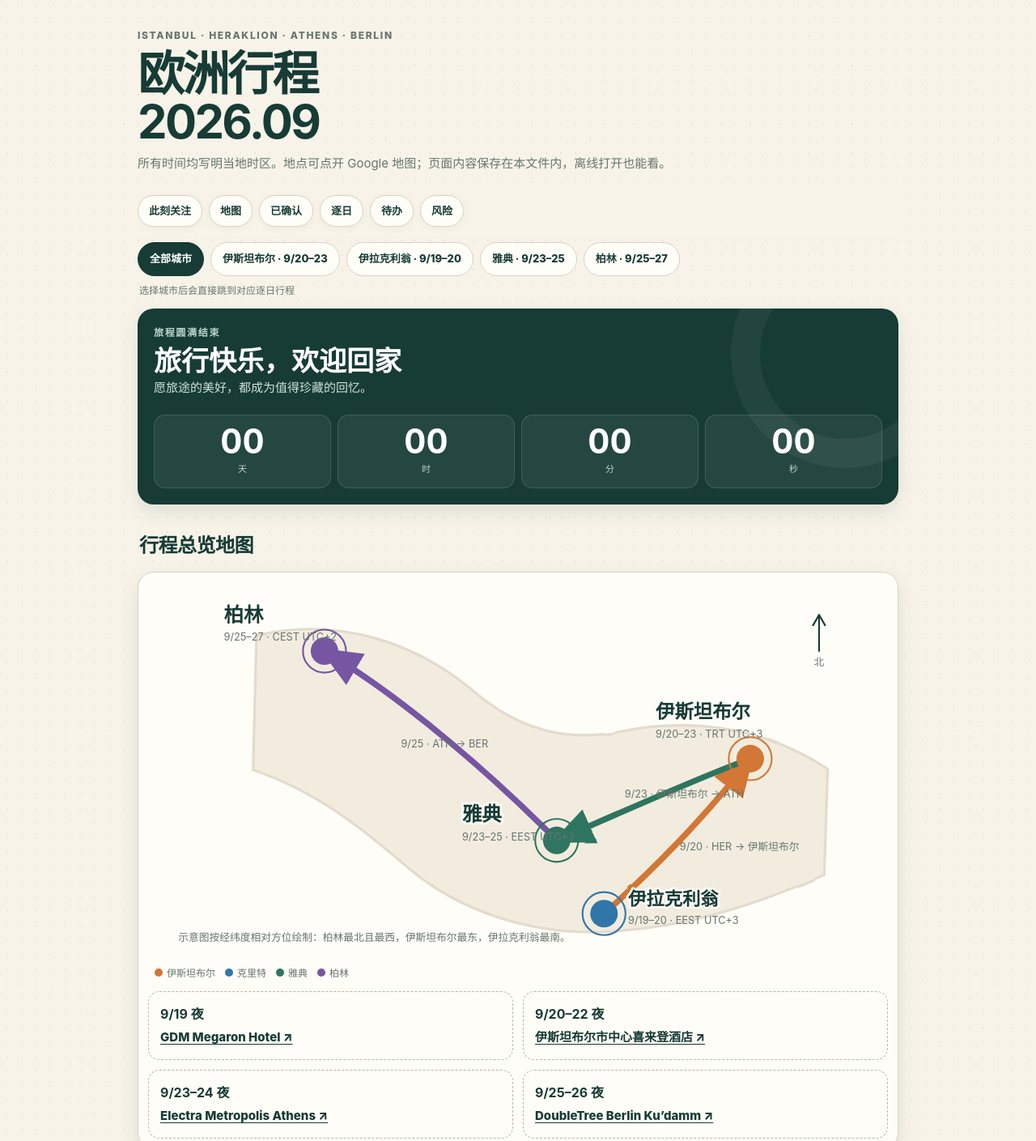
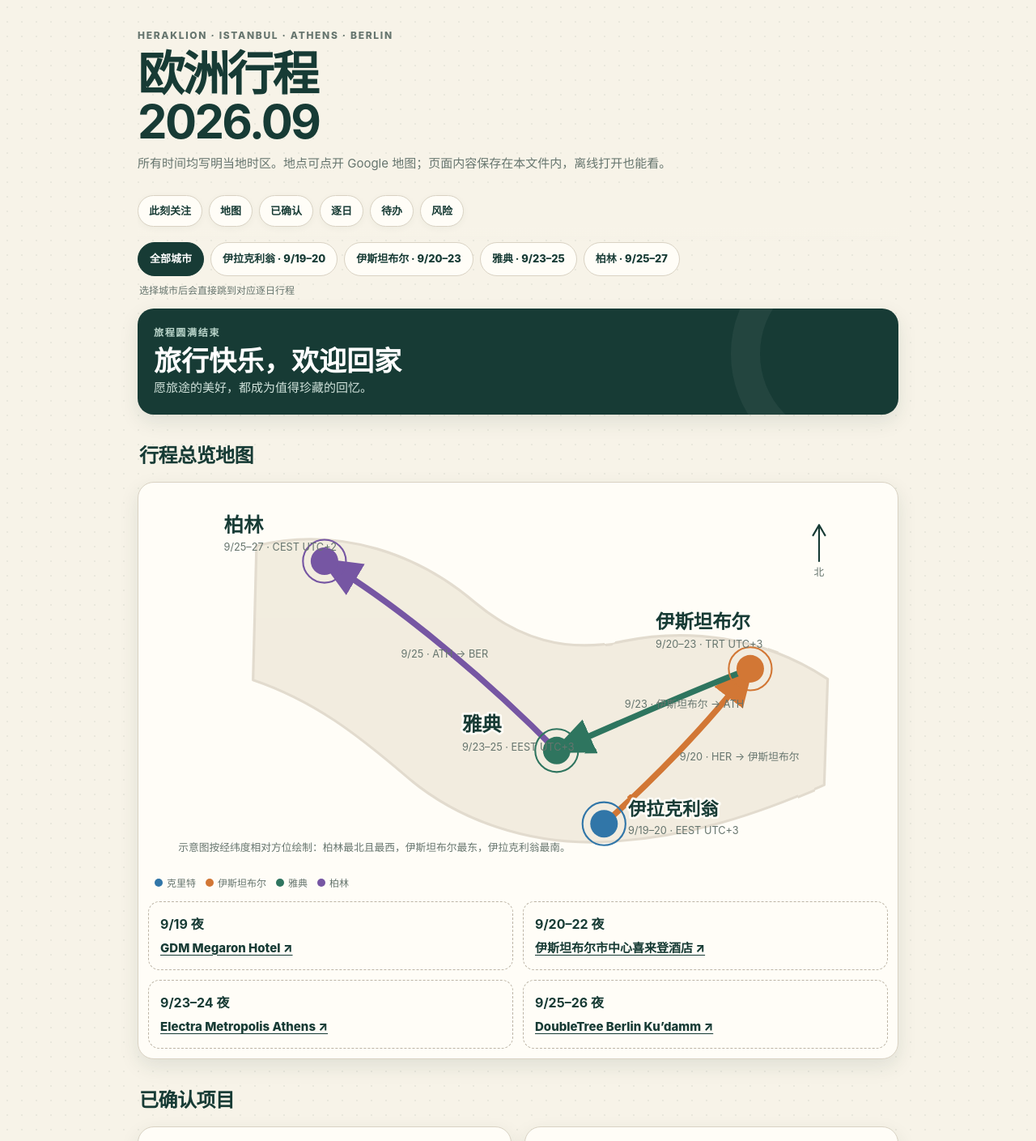
Before and after one commit to mintf2/europe-trip-2026, a plain HTML site: page index.html in a window 1280 px wide. Shown: the top 1409 px of the page at 81% size. Drawn offline with Linux system fonts and the light colour scheme.

Commit message:
Add files via upload

```diff
--- a/index.html
+++ b/index.html
@@ -11,15 +11,15 @@
 </head>
 <body>
 <div class="wrap">
-<header class="hero"><div class="eyebrow">Istanbul · Heraklion · Athens · Berlin</div><h1>欧洲行程<br>2026.09</h1><p>所有时间均写明当地时区。地点可点开 Google 地图；页面内容保存在本文件内，离线打开也能看。</p></header>
+<header class="hero"><div class="eyebrow">Heraklion · Istanbul · Athens · Berlin</div><h1>欧洲行程<br>2026.09</h1><p>所有时间均写明当地时区。地点可点开 Google 地图；页面内容保存在本文件内，离线打开也能看。</p></header>
 <nav class="nav" aria-label="页面导航"><a href="#now">此刻关注</a><a href="#overview">地图</a><a href="#bookings">已确认</a><a href="#days">逐日</a><a href="#todo">待办</a><a href="#risks">风险</a></nav>
-<div class="city-filter" role="tablist" aria-label="按城市查看逐日行程"><a class="city-chip active" role="tab" aria-selected="true" href="#days" data-city-filter="all">全部城市</a><a class="city-chip" role="tab" aria-selected="false" href="#city-istanbul" data-city-filter="istanbul">伊斯坦布尔 · 9/20–23</a><a class="city-chip" role="tab" aria-selected="false" href="#city-heraklion" data-city-filter="heraklion">伊拉克利翁 · 9/19–20</a><a class="city-chip" role="tab" aria-selected="false" href="#city-athens" data-city-filter="athens">雅典 · 9/23–25</a><a class="city-chip" role="tab" aria-selected="false" href="#city-berlin" data-city-filter="berlin">柏林 · 9/25–27</a></div>
+<div class="city-filter" role="tablist" aria-label="按城市查看逐日行程"><a class="city-chip active" role="tab" aria-selected="true" href="#days" data-city-filter="all">全部城市</a><a class="city-chip" role="tab" aria-selected="false" href="#city-heraklion" data-city-filter="heraklion">伊拉克利翁 · 9/19–20</a><a class="city-chip" role="tab" aria-selected="false" href="#city-istanbul" data-city-filter="istanbul">伊斯坦布尔 · 9/20–23</a><a class="city-chip" role="tab" aria-selected="false" href="#city-athens" data-city-filter="athens">雅典 · 9/23–25</a><a class="city-chip" role="tab" aria-selected="false" href="#city-berlin" data-city-filter="berlin">柏林 · 9/25–27</a></div>
 <p class="filter-note" id="filterNote">选择城市后会直接跳到对应逐日行程</p>
 
-<section id="now" class="card focus" aria-live="polite"><div class="eyebrow" id="focusEyebrow">此刻关注 · 下一项已知锚点</div><h2 id="nextTitle">读取行程时间…</h2><div class="focus-meta" id="nextMeta">倒计时按事件所在地 UTC 偏移计算</div><div class="countdown"><div class="unit"><b id="cdD">—</b><span>天</span></div><div class="unit"><b id="cdH">—</b><span>时</span></div><div class="unit"><b id="cdM">—</b><span>分</span></div><div class="unit"><b id="cdS">—</b><span>秒</span></div></div></section>
+<section id="now" class="card focus" aria-live="polite"><div class="eyebrow" id="focusEyebrow">旅程圆满结束</div><h2 id="nextTitle">旅行快乐，欢迎回家</h2><div class="focus-meta" id="nextMeta">愿旅途的美好，都成为值得珍藏的回忆。</div></section>
 
 <section id="overview"><h2 class="section-title">行程总览地图</h2><div class="card map-card">
-<svg viewBox="0 0 860 440" role="img" aria-label="按真实相对地理方位绘制的伊斯坦布尔、伊拉克利翁、雅典、柏林行程路线总览">
+<svg viewBox="0 0 860 440" role="img" aria-label="按真实相对地理方位绘制的伊拉克利翁、伊斯坦布尔、雅典、柏林行程路线总览">
 <defs><filter id="rough"><feTurbulence type="fractalNoise" baseFrequency=".015" numOctaves="2" seed="7" result="n"/><feDisplacementMap in="SourceGraphic" in2="n" scale="2"/></filter><marker id="routeArrow" markerWidth="8" markerHeight="8" refX="6" refY="3" orient="auto"><path d="M0,0 L0,6 L7,3 z" fill="context-stroke"/></marker></defs>
 <path d="M126 62 C225 38 317 74 380 128 C430 170 485 187 552 173 C625 158 713 166 790 217 L786 340 C708 374 628 401 535 406 C444 411 359 381 299 329 C244 282 193 242 122 218 Z" fill="#eee6d6" stroke="#d8cfbf" stroke-width="3" stroke-linejoin="round" opacity=".72" filter="url(#rough)"/>
 <path d="M530 385 C581 340 650 271 700 205" fill="none" stroke="#d27735" stroke-width="7" stroke-linecap="round" marker-end="url(#routeArrow)" filter="url(#rough)"/>
@@ -33,7 +33,7 @@
 <g transform="translate(780 38)"><path d="M0 42 V0 M0 0 L-7 12 M0 0 L7 12" fill="none" stroke="#173b35" stroke-width="2" stroke-linecap="round"/><text x="0" y="59" text-anchor="middle" class="map-note">北</text></g>
 <text x="35" y="417" class="map-note">示意图按经纬度相对方位绘制：柏林最北且最西，伊斯坦布尔最东，伊拉克利翁最南。</text>
 </svg>
-<div class="legend"><span><i class="dot" style="background:#d27735"></i>伊斯坦布尔</span><span><i class="dot" style="background:#3176a8"></i>克里特</span><span><i class="dot" style="background:#2f755f"></i>雅典</span><span><i class="dot" style="background:#7656a3"></i>柏林</span></div>
+<div class="legend"><span><i class="dot" style="background:#3176a8"></i>克里特</span><span><i class="dot" style="background:#d27735"></i>伊斯坦布尔</span><span><i class="dot" style="background:#2f755f"></i>雅典</span><span><i class="dot" style="background:#7656a3"></i>柏林</span></div>
 <div class="facts"><div class="fact"><b>9/19 夜</b><p><a class="place" target="_blank" rel="noopener" href="https://www.google.com/maps/search/?api=1&amp;query=GDM+Megaron+Hotel+Heraklion">GDM Megaron Hotel ↗</a></p></div><div class="fact"><b>9/20–22 夜</b><p><a class="place" target="_blank" rel="noopener" href="https://www.google.com/maps/search/?api=1&amp;query=Sheraton+Istanbul+City+Center">伊斯坦布尔市中心喜来登酒店 ↗</a></p></div><div class="fact"><b>9/23–24 夜</b><p><a class="place" target="_blank" rel="noopener" href="https://www.google.com/maps/search/?api=1&amp;query=Electra+Metropolis+Athens">Electra Metropolis Athens ↗</a></p></div><div class="fact"><b>9/25–26 夜</b><p><a class="place" target="_blank" rel="noopener" href="https://www.google.com/maps/search/?api=1&amp;query=DoubleTree+by+Hilton+Berlin+Ku%27damm">DoubleTree Berlin Ku’damm ↗</a></p></div></div>
 </div></section>
 
@@ -174,7 +174,7 @@
 ].map(e=>({...e,ms:new Date(e.t).getTime()}));
 const $=id=>document.getElementById(id), pad=n=>String(n).padStart(2,'0');
 function tick(){const now=Date.now();const e=events.find(x=>x.ms>now),countdown=document.querySelector('.countdown');if(!e){$('focusEyebrow').textContent='旅程圆满结束';$('nextTitle').textContent='旅行快乐，欢迎回家';$('nextMeta').textContent='愿旅途的美好，都成为值得珍藏的回忆。';['cdD','cdH','cdM','cdS'].forEach(x=>$(x).textContent='00');if(countdown)countdown.hidden=true;return}if(countdown)countdown.hidden=false;$('focusEyebrow').textContent='此刻关注 · 下一项已知锚点';let d=Math.max(0,e.ms-now);$('nextTitle').textContent=e.title;$('nextMeta').textContent=e.meta;$('cdD').textContent=Math.floor(d/86400000);d%=86400000;$('cdH').textContent=pad(Math.floor(d/3600000));d%=3600000;$('cdM').textContent=pad(Math.floor(d/60000));$('cdS').textContent=pad(Math.floor((d%60000)/1000))}
-tick();setInterval(tick,1000);
+
 const cityNames={all:'全部城市',heraklion:'伊拉克利翁',istanbul:'伊斯坦布尔',athens:'雅典',berlin:'柏林'};
 const cityTargets={all:'days',heraklion:'city-heraklion',istanbul:'city-istanbul',athens:'city-athens',berlin:'city-berlin'};
 function applyCity(city,scroll=false){if(!cityNames[city])city='all';const active=document.querySelector(`[data-city-filter="${city}"]`);let visible=0;document.querySelectorAll('[data-city-filter]').forEach(x=>{const selected=x===active;x.classList.toggle('active',selected);x.setAttribute('aria-selected',String(selected))});document.querySelectorAll('.day[data-city]').forEach(card=>{const show=city==='all'||card.dataset.city.split(' ').includes(city);card.classList.toggle('filtered-out',!show);if(show)visible++});const title=document.querySelector('#days .section-title');if(title)title.textContent=city==='all'?'逐日行程':'逐日行程 · '+cityNames[city];$('filterNote').textContent='已选择：'+cityNames[city]+' · 显示 '+visible+' 组行程';if(scroll)requestAnimationFrame(()=>$(cityTargets[city])?.scrollIntoView({behavior:'smooth',block:'start'}))}
```
